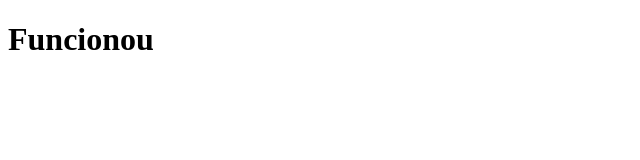
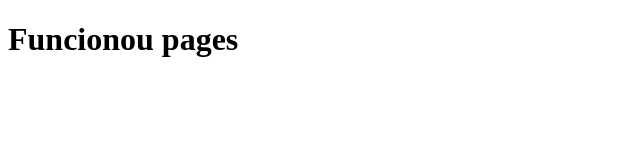
Before and after one commit to JoaoPioltini/computacaoVisual, a plain HTML site: page index.html in a window 1280 px wide. Shown: the whole page, without its empty margins (0-640 px from the left). Drawn offline with Linux system fonts and the light colour scheme.

Commit message:
Update index.html

```diff
--- a/index.html
+++ b/index.html
@@ -7,6 +7,6 @@
 </head>
 
 <body>
-    <h1>Funcionou </h1>
+    <h1>Funcionou pages </h1>
 </body>
 </html>
```
